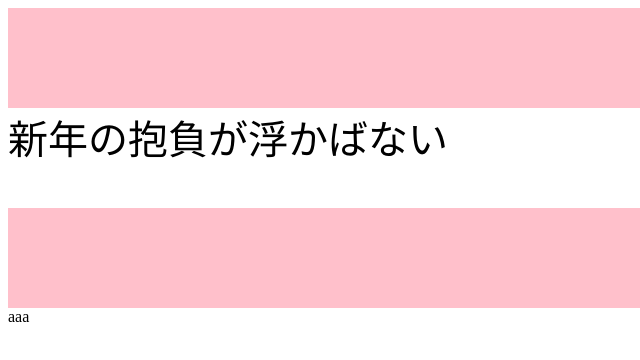
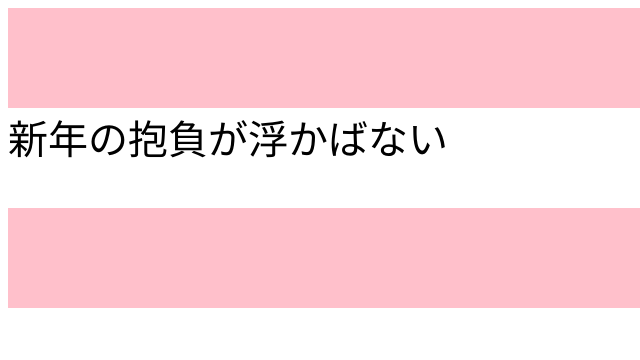
Before and after one commit to sumioka/programing, a plain HTML site: page sinnen.html in a window 1280 px wide. Shown: the full height of the page, 0-640 px from the left. Drawn offline with Linux system fonts and the light colour scheme.

Commit message:
aaaを消した

```diff
--- a/sinnen.html
+++ b/sinnen.html
@@ -10,6 +10,5 @@
         style="position: absolute; right: 0; bottom: 0; width: 200px"
       />
     </div>
-    aaa
   </body>
 </html>
```
